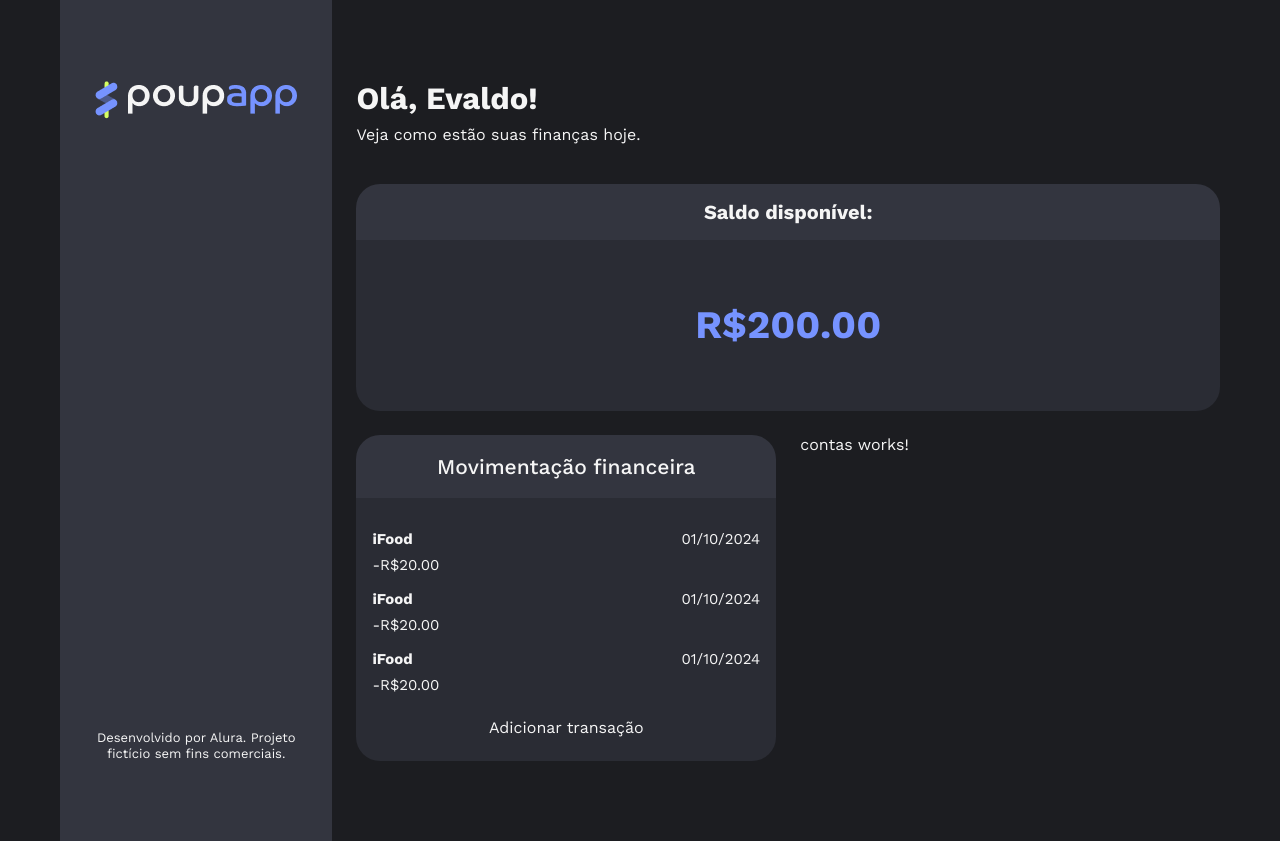
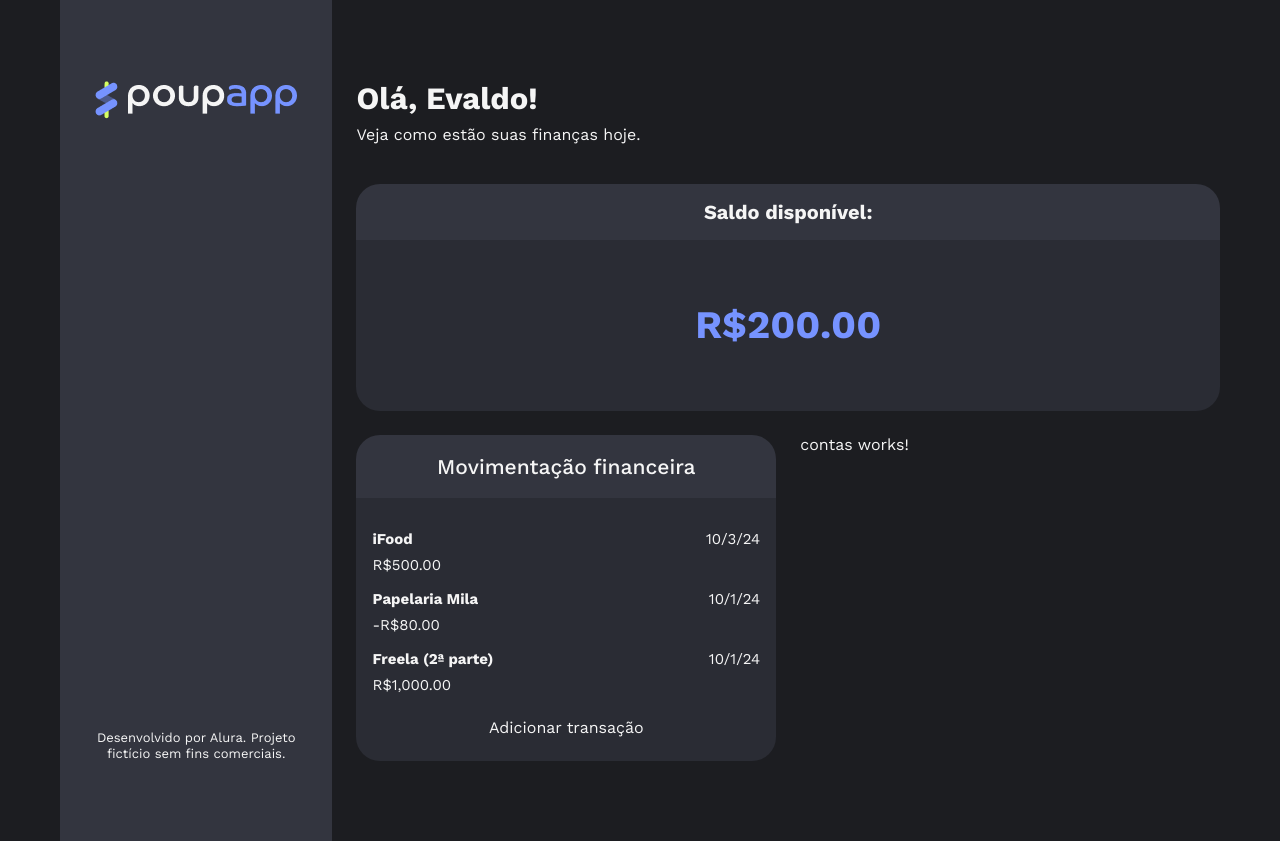
Before and after one commit to antonio-evaldo/4457-angular-19-curso-3-projeto, an Angular app: page / in a window 1280 px wide. Built offline with nearby package versions, Linux system fonts and the light colour scheme.

Commit message:
feat: dinamiza lista de transações

```diff
--- a/src/app/componentes/transacoes/transacao/transacao.component.html
+++ b/src/app/componentes/transacoes/transacao/transacao.component.html
@@ -1,8 +1,8 @@
 <div class="transacao">
   <div class="nome-e-valor">
-    <span class="nome">iFood</span>
-    <span class="valor">{{ -20 | currency:"BRL" }}</span>
+    <span class="nome">{{ transacao().nome }}</span>
+    <span class="valor">{{ transacao().valor | currency:"BRL" }}</span>
   </div>
 
-  <span class="data">01/10/2024</span>
+  <span class="data">{{ transacao().data | date:"shortDate" }}</span>
 </div>
--- a/src/app/componentes/transacoes/transacao/transacao.component.ts
+++ b/src/app/componentes/transacoes/transacao/transacao.component.ts
@@ -1,12 +1,13 @@
-import { CurrencyPipe } from '@angular/common';
-import { Component } from '@angular/core';
+import { CurrencyPipe, DatePipe } from '@angular/common';
+import { Component, input } from '@angular/core';
+import { Transacao } from '../../../modelos/transacao';
 
 @Component({
   selector: 'app-transacao',
-  imports: [CurrencyPipe],
+  imports: [CurrencyPipe, DatePipe],
   templateUrl: './transacao.component.html',
   styleUrl: './transacao.component.css'
 })
 export class TransacaoComponent {
-
+  transacao = input.required<Transacao>();
 }
--- a/src/app/componentes/transacoes/transacoes.component.html
+++ b/src/app/componentes/transacoes/transacoes.component.html
@@ -3,15 +3,15 @@
 
   <div class="corpo-card">
     <ul class="transacoes">
-      <li>
-        <app-transacao />
-      </li>
-      <li>
-        <app-transacao />
-      </li>
-      <li>
-        <app-transacao />
-      </li>
+      @for (transacao of transacoes(); track transacao.id) {
+        <li>
+          <app-transacao [transacao]="transacao" />
+        </li>
+      } @empty {
+        <li aria-hidden="true">
+          Ainda não há transações.
+        </li>
+      }
     </ul>
 
     <button class="botao-adicionar-transacao">Adicionar transação</button>
--- a/src/app/componentes/transacoes/transacoes.component.ts
+++ b/src/app/componentes/transacoes/transacoes.component.ts
@@ -1,5 +1,6 @@
-import { Component } from '@angular/core';
+import { Component, signal } from '@angular/core';
 import { TransacaoComponent } from "./transacao/transacao.component";
+import { Transacao } from '../../modelos/transacao';
 
 @Component({
   selector: 'app-transacoes',
@@ -8,5 +9,30 @@ import { TransacaoComponent } from "./transacao/transacao.component";
   styleUrl: './transacoes.component.css'
 })
 export class TransacoesComponent {
-
+  transacoes = signal<Transacao[]>([
+    {
+      id: '3',
+      nome: 'iFood',
+      valor: 500,
+      data: new Date('2024-10-03T00:00'),
+      categoria: 'Alimentação',
+      conta: 'Anybank'
+    },
+    {
+      id: '2',
+      nome: 'Papelaria Mila',
+      valor: -80,
+      data: new Date('2024-10-01T00:00'),
+      categoria: 'Papelaria',
+      conta: 'Bytebank'
+    },
+    {
+      id: '1',
+      nome: 'Freela (2ª parte)',
+      valor: 1000,
+      data: new Date('2024-10-01T00:00'),
+      categoria: 'Trabalho',
+      conta: 'Bytebank'
+    }
+  ]);
 }
--- /dev/null
+++ b/src/app/modelos/transacao.ts
@@ -0,0 +1,10 @@
+export class Transacao {
+  constructor(
+    public readonly id: string,
+    public readonly nome: string,
+    public readonly valor: number,
+    public readonly data: Date,
+    public readonly categoria: string,
+    public readonly conta: string
+  ) {}
+}
```
